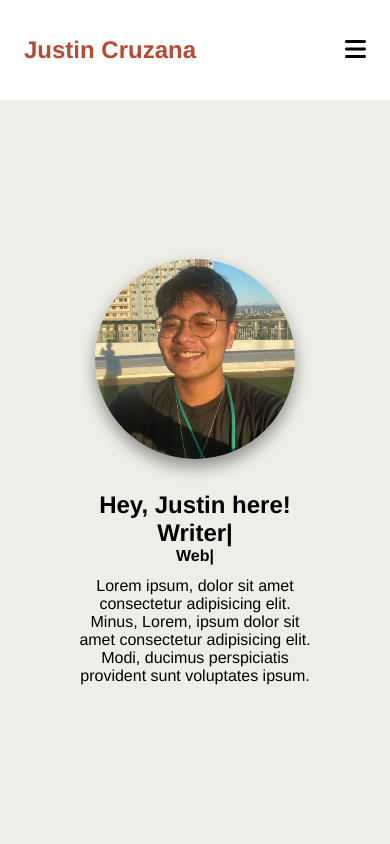
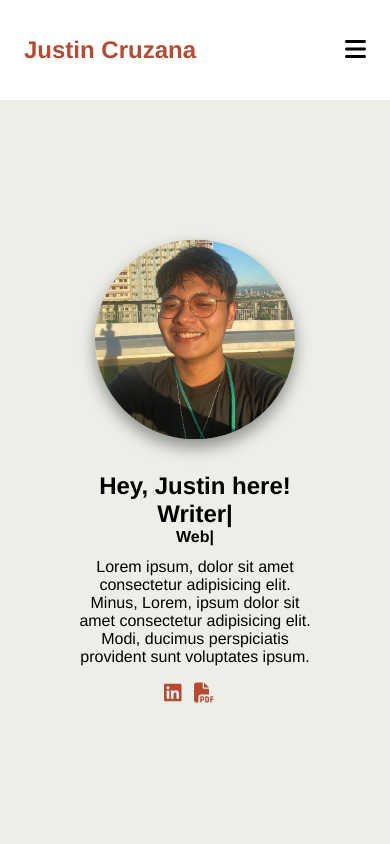
Before and after one commit to pkWafuuu/freelance-eportfolio, a React (Create React App) app: page / in a window 390 px wide. Shown: the top 844 px of the page. Built offline with nearby package versions, Linux system fonts and the light colour scheme.

Commit message:
style: fix header links alignment on smaller breakpoints

```diff
--- a/src/components/Landing.jsx
+++ b/src/components/Landing.jsx
@@ -26,6 +26,18 @@ function Landing({ landing }) {
               Lorem, ipsum dolor sit amet consectetur adipisicing elit. Modi,
               ducimus perspiciatis provident sunt voluptates ipsum.
             </p>
+						<ul className="header__links">
+							<li className="header__link">
+								<a href="https://www.linkedin.com/in/justin-cruzana-18265519a/" target="_blank" rel="noopener noreferrer">
+									<FontAwesomeIcon icon="fa-brands fa-linkedin" />
+								</a>
+							</li>
+							<li className="header__link">
+								<a href={resume} target="_blank" rel="noopener noreferrer">
+									<FontAwesomeIcon icon="file-pdf" />
+								</a>
+							</li>
+						</ul>
           </div>
         </header>
       </div>
```
